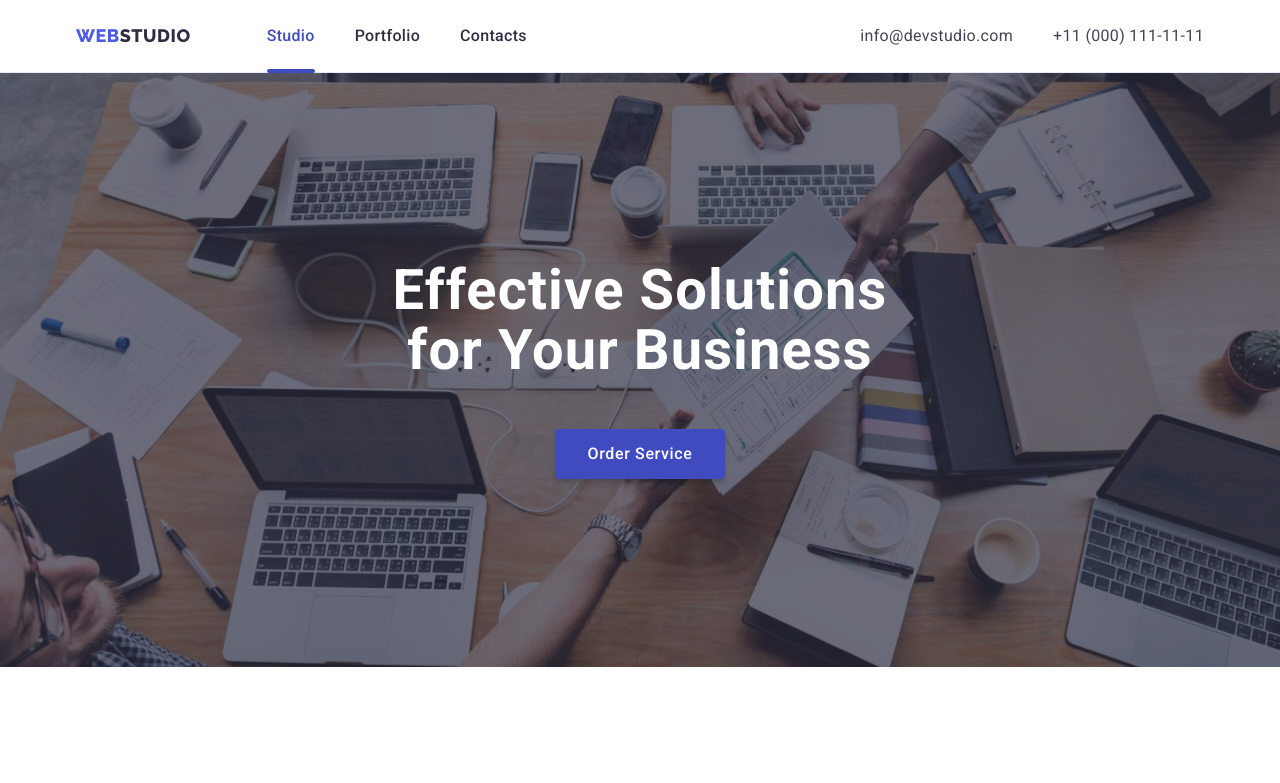
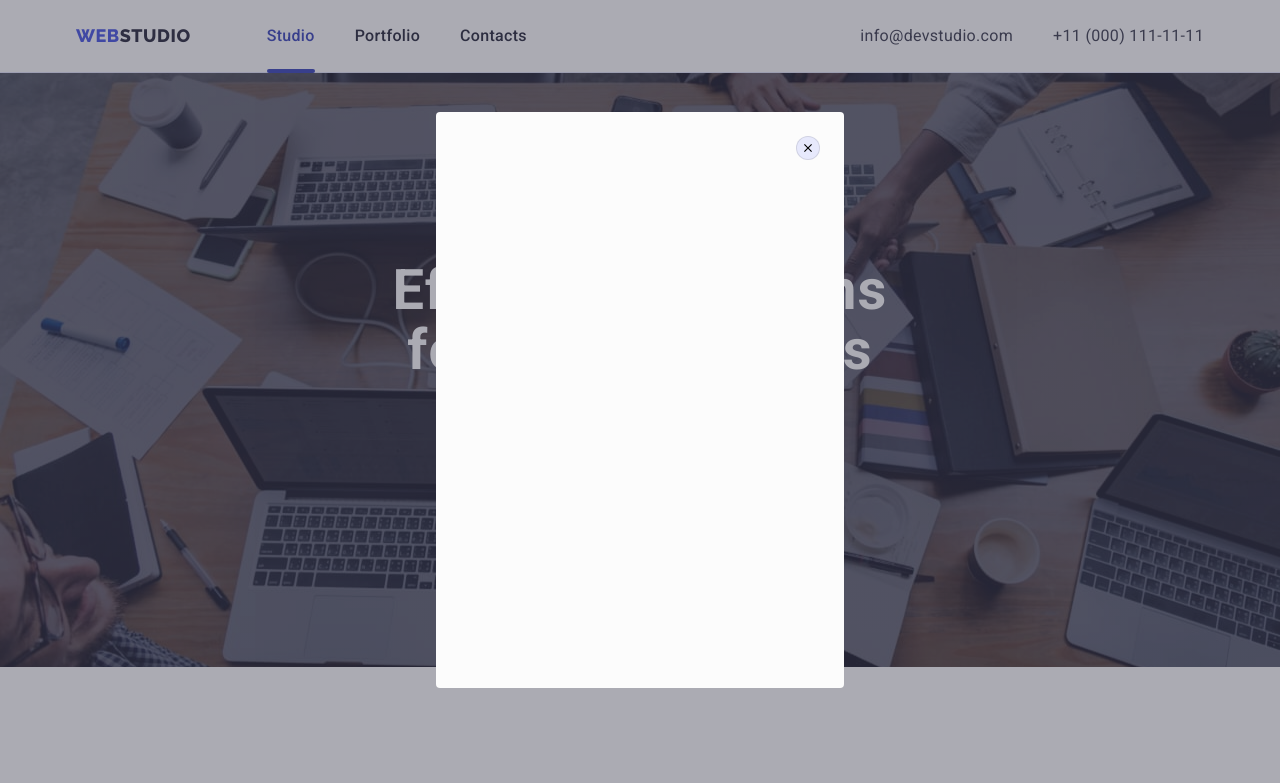
Before and after one commit to Anastasiia008/goit-markup-hw-05, a plain HTML site: page index.html in a window 1280 px wide. Both pictures are taken after a click on the button "Order Service". Shown: the top 783 px of the page. Drawn offline with nearby package versions, Linux system fonts and the light colour scheme.

Commit message:
finish-hw-5

```diff
--- a/css/styles.css
+++ b/css/styles.css
@@ -528,3 +528,59 @@ margin: auto;
     transition: transform 250ms var(--cubic);
     overflow: auto;
 }
+
+.backdrop {
+    position: fixed;
+    top: 0;
+    width: 100vw;
+    height: 100vh;
+    background: rgba(46, 47, 66, 0.4);
+    transition: opacity 250ms var(--cubic), visibility 250ms var(--cubic);;
+}
+
+.modal {
+    position: absolute;
+    top: 50%;
+    left: 50%;
+    transform: translate(-50%, -50%) scaleY(1);
+    width: 408px;
+    min-height: 576px;
+    padding: 24px;
+    background: #FCFCFC;
+    border-radius: 4px;
+    transition: transform 200ms linear;
+}
+
+.modal-btn {
+    position: absolute;
+    top: 24px;
+    right: 24px;
+    display: flex;
+    justify-content: center;
+    align-items: center;
+    padding: 0;
+    width: 24px;
+    height: 24px;
+    background-color: #E7E9FC;
+    border: 1px solid rgba(0, 0, 0, 0.1);
+    border-radius: 50%;
+    cursor: pointer;
+    transition: background-color 250ms var(--cubic), fill 250ms var(--cubic);
+}
+
+
+.is-hidden {
+    opacity: 0;
+    visibility: hidden;
+    pointer-events: none;
+}
+
+.backdrop.is-hidden .modal {
+    transform: translate(-50%, -50%) scaleY(0);
+}
+
+.modal-btn:hover,
+.modal-btn:focus {
+    background: var(--portfolio-btn);
+    fill: var(--white);
+}
--- a/index.html
+++ b/index.html
@@ -47,7 +47,7 @@
       <section class="hero">
       <div class="container">
         <h1 class="hero-title">Effective Solutions for Your Business</h1>
-        <button class="hero-btn" type="button">Order Service</button>
+        <button class="hero-btn" type="button" data-modal-open>Order Service</button>
       </div>
         </section>
       <section class="inf sections">
@@ -366,7 +366,14 @@
           </div>
         </div>
       </footer>
-
+      <div class="backdrop is-hidden" data-modal>
+        <div class="modal">
+          <button class="modal-btn" type="button" data-modal-close>
+            <svg class="modal-icon" width="8" height="8">
+              <use href="./images/icons.svg#icon-close-black"></use>
+          </button>
+        </div>
+      </div>
       <script src="./js/modal.js"></script>
     </body>
 </html>
```
